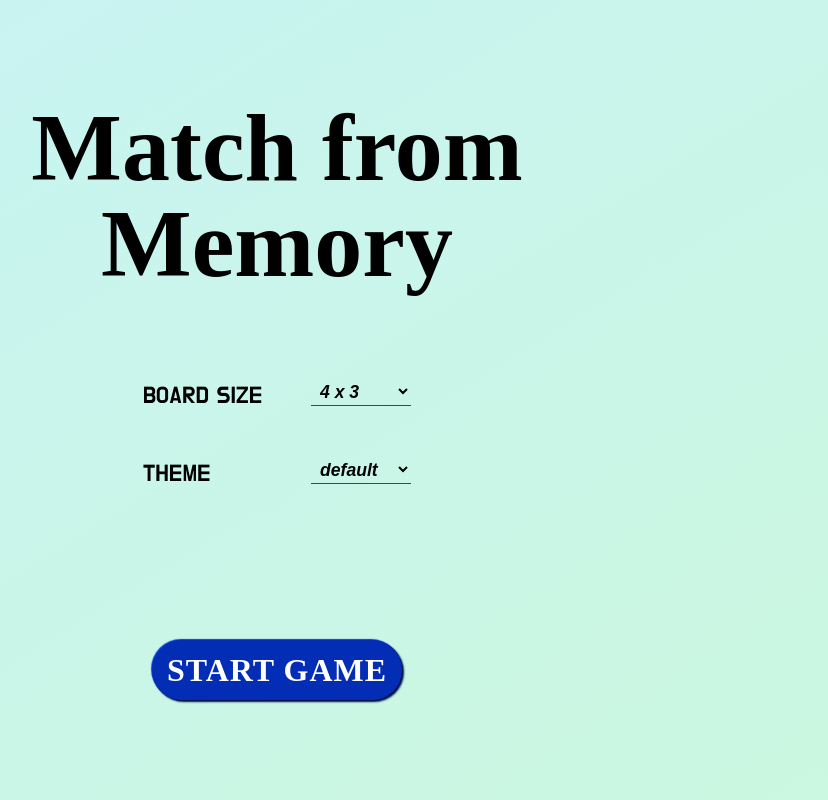
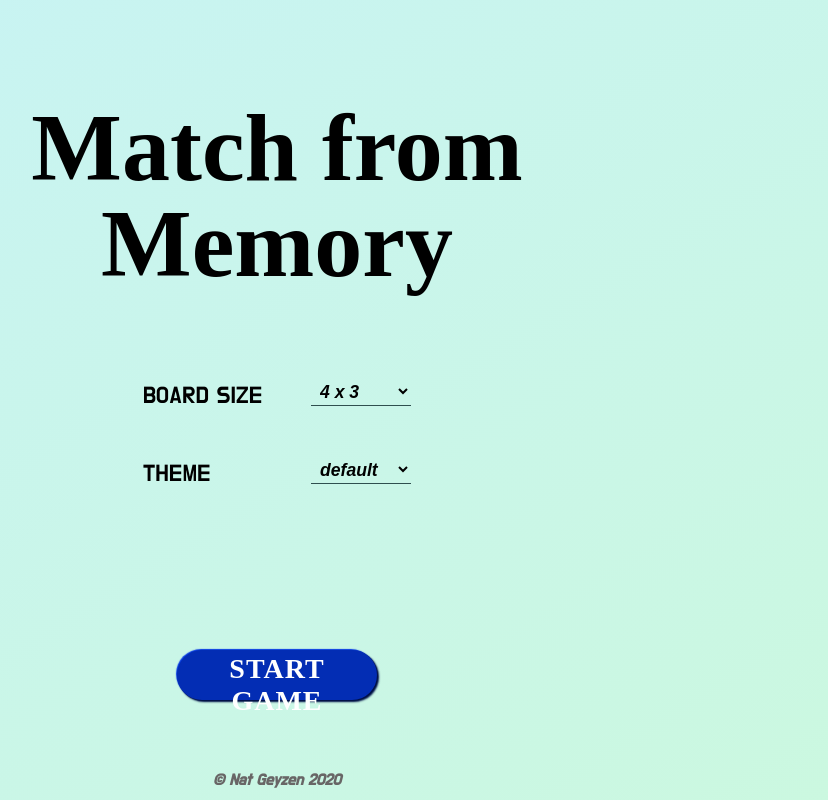
Before and after one commit to NatGeyzen/React-Toddler-Town, a React (Create React App) app: page / in a window 1280 px wide. Shown: the whole page, without its empty margins (363-1191 px from the left). Built offline with nearby package versions, Linux system fonts and the light colour scheme; a web font is replaced by a local one; what custom-id would draw is missing.

Commit message:
Footer now present in all screens, minor CSS changes

```diff
--- a/package.json
+++ b/package.json
@@ -1,5 +1,6 @@
 {
   "name": "games-project",
+  "homepage": "http://nat.geyzen.tech/memory-game/",
   "version": "0.1.0",
   "private": true,
   "dependencies": {
--- a/src/App.css
+++ b/src/App.css
@@ -32,9 +32,9 @@
 
 @media (min-width: 1000px) {
   .StartGameButton, .GameOverScreen > button {
-      height: 60px;
-      width: 250px;
-      font-size: 200%;
+      height: 50px;
+      width: 200px;
+      font-size: 175%;
       border-radius: 50px;
   }
 }
--- a/src/MemoryGame/MemoryGame.css
+++ b/src/MemoryGame/MemoryGame.css
@@ -25,6 +25,15 @@
     margin-top: -10px;
 }
 
+footer.copyright {
+  position: absolute;
+  bottom: 0;
+  font-size: 16px;
+  font-weight: bold;
+  font-family: 'Do Hyeon', sans-serif;
+  color: rgb(104, 102, 102);
+}
+
 @media (max-height: 568px) {
   .MG-filter > p {
     font-size: 1em;
--- a/src/MemoryGame/components/MemoryCard/MemoryCard.css
+++ b/src/MemoryGame/components/MemoryCard/MemoryCard.css
@@ -76,11 +76,11 @@
 
 @media (min-width: 768px) {
     .FlipContainer {
-        height: 150px;
-        width: 150px;
+        height: 125px;
+        width: 125px;
     }
     .Flipper, .CardBack, .CardFront {
-        height: 150px;
+        height: 125px;
     }
     .CardTheme {
         font-size: 300%;
--- a/src/MemoryGame/pages/GameHomePage/GameHomePage.js
+++ b/src/MemoryGame/pages/GameHomePage/GameHomePage.js
@@ -11,6 +11,7 @@ const GameHomePage = props => {
                 className="StartGameButton"
                 onClick={props.goToGame}
             >START GAME</button>
+            <footer className="copyright">&copy; Nat Geyzen 2020</footer>
         </div>
     )
 }
--- a/src/MemoryGame/pages/MemoryGameOverPage/MemoryGameOverPage.js
+++ b/src/MemoryGame/pages/MemoryGameOverPage/MemoryGameOverPage.js
@@ -1,4 +1,4 @@
-import React from 'react';
+import React, { Fragment } from 'react';
 import { connect } from 'react-redux';
 
 import '../../../App.css';
@@ -7,6 +7,7 @@ import './MemoryGameOverPage.css';
 const MemoryGameOverPage = (props) => {
 
     return (
+        <Fragment>
             <div className="GameOverScreen">
                 <div className="GameOverTextContainer">
                     <div className="GameOverText">
@@ -18,6 +19,8 @@ const MemoryGameOverPage = (props) => {
                 </div>
                 <button onClick={() => window.location.reload(true)}>PLAY AGAIN</button>
             </div>
+            <footer className="copyright">&copy; Nat Geyzen 2020</footer>
+        </Fragment>
     )
 };
 
--- a/src/MemoryGame/pages/MemoryGamePage/MemoryGamePage.css
+++ b/src/MemoryGame/pages/MemoryGamePage/MemoryGamePage.css
@@ -52,6 +52,25 @@ footer > div > a {
     font-weight: bold;
 }
 
+.copyright-attribute {
+    position: absolute;
+    bottom: 0;
+    font-size: 16px;
+    font-weight: bold;
+    font-family: 'Do Hyeon', sans-serif;
+    color: rgb(104, 102, 102);
+}
+
+.copyright-attribute > div {
+    font-size: 13px;
+}
+
+.copyright-attribute > div > a {
+    color: rgb(104, 102, 102);
+    text-decoration: underline;
+}
+
+
 @media (min-width: 768px) {
     .MemoryGameBoard {
         flex-direction: column;
@@ -67,7 +86,7 @@ footer > div > a {
 @media (min-width: 1000px) {
     .MemoryGameBoard {
         height: 80vh;
-        width: 60vw;
+        width: 65vw;
     }
     .MemoryRow {
         flex-direction: row;
```
Also changed, not shown: 1 other file (tests, documents, lock files or other folders). Lines whose indentation alone changed are shown as unchanged.
